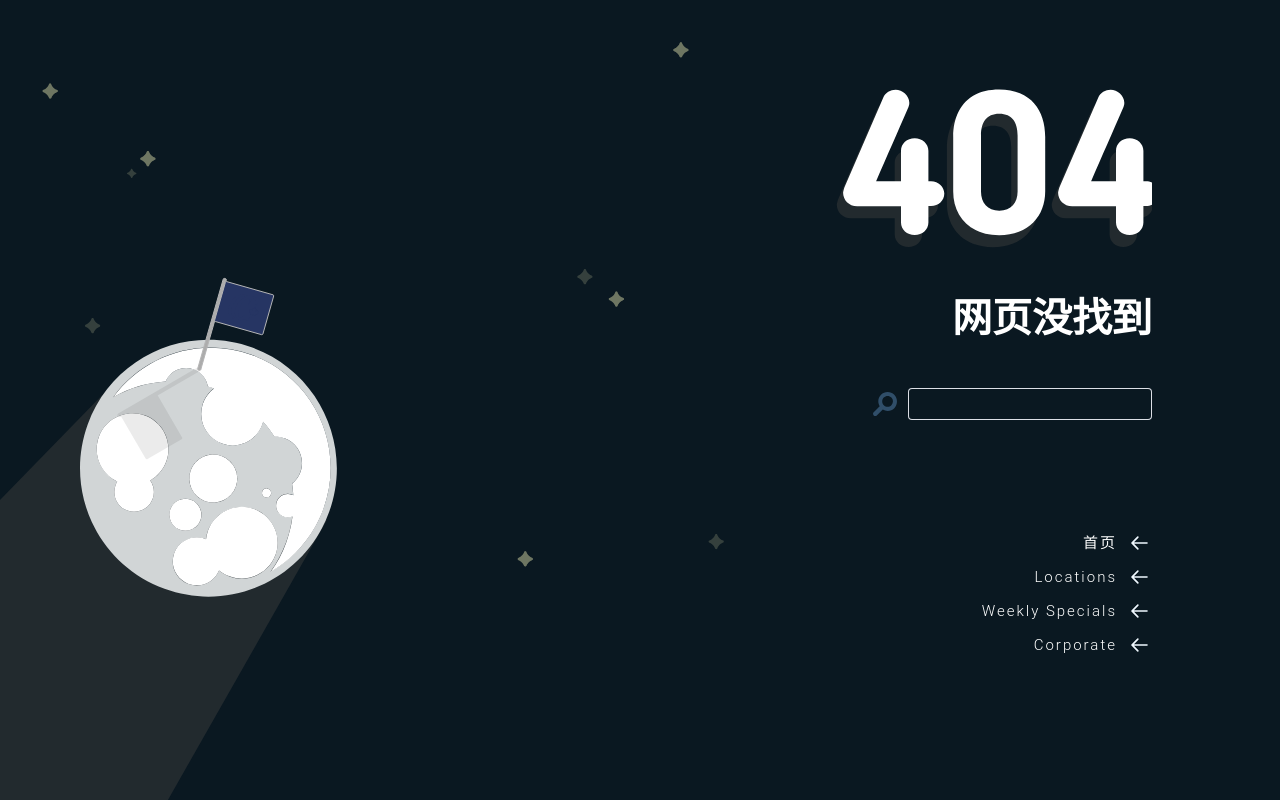
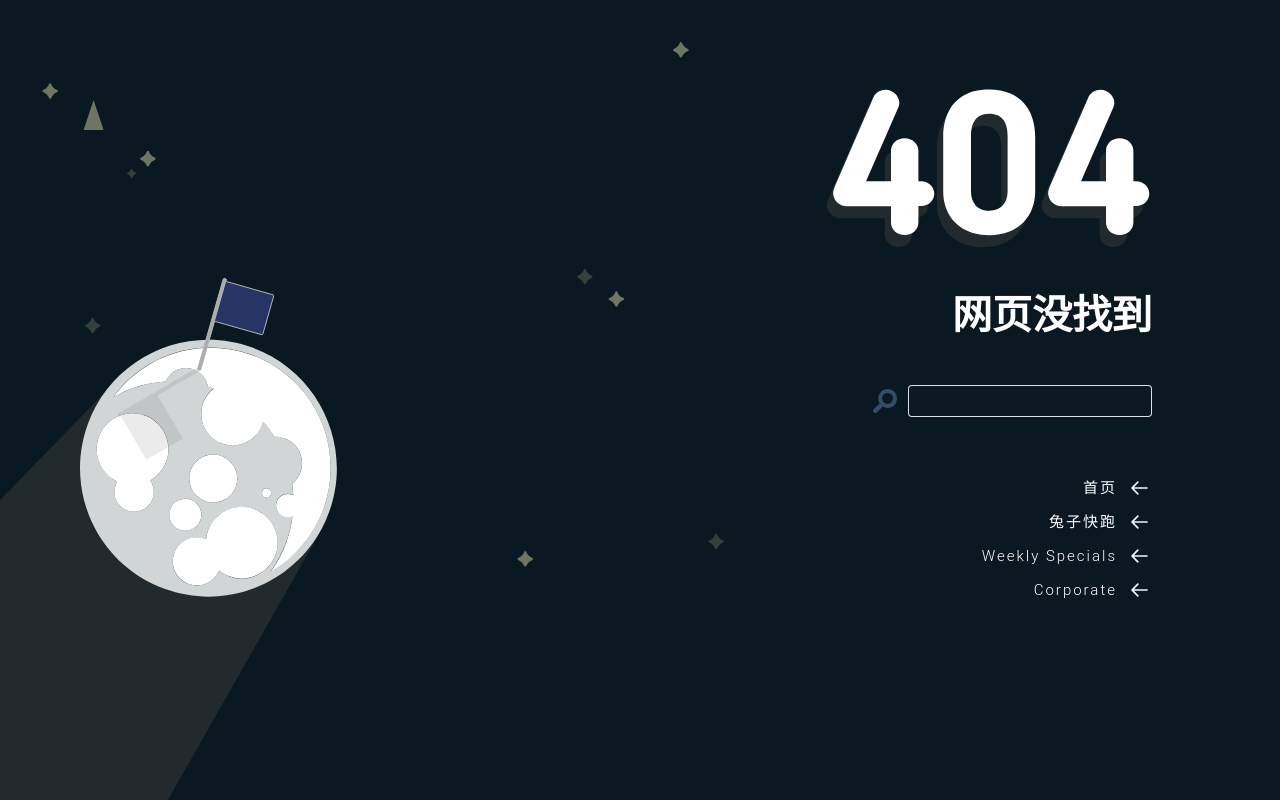
Before and after one commit to capujin/TransC, a Vue app in the folder front-web/: page /404 in a window 1280 px wide. Built offline with nearby package versions, Linux system fonts and the light colour scheme.

Commit message:
fix:404页面响应式设计

```diff
--- a/front-web/src/assets/base.css
+++ b/front-web/src/assets/base.css
@@ -1,4 +1,7 @@
 /* color palette from <https://github.com/vuejs/theme> */
+html{
+  font-size: 16px;
+}
 :root {
   --vt-c-white: #ffffff;
   --vt-c-white-soft: #f8f8f8;
--- a/front-web/src/assets/main.css
+++ b/front-web/src/assets/main.css
@@ -1,14 +1,24 @@
 @import './base.css';
 
-#app {
+#app {}
+
+a,
+.green {}
+
+@media (hover: hover) {}
+
+@media (min-width: 1024px) {}
+
+@media screen and (min-width: 375px) {
+    html {
+        font-size: calc(16px + 2*((100vw -375px)/39));
+    }
 }
 
-a,
-.green {
+@media screen and (min-width: 414px) {
+    html {
+        font-size: 20px;
+    }
 }
 
-@media (hover: hover) {
-}
-
-@media (min-width: 1024px) {
-}
+/*375px宽度使用16px基准尺寸，414px宽度时根字号大小正好是18pxfont-size:calc(16px+2*((100vw -375px)/39);@media screen and (min-width: 414px)html{font-size: 18px;*/
--- a/front-web/src/router/index.ts
+++ b/front-web/src/router/index.ts
@@ -11,12 +11,17 @@ export const router = createRouter({
         {
             path: '/404',
             name: '404',
-            component: () => import('@/views/error-stage/404.vue'),
+            component: () => import('@/views/error-stage/404.vue')
         },
         {
             path: '/:pathMatch(.*)*',
             name: 'NotFound',
-            redirect: '/404',
+            redirect: '/404'
         },
+        {
+            path:'/game',
+            name:'RunOfTheRabbit',
+            component: () => import('@/views/others/RunOfTheRabbit.vue')
+        }
     ]
 })
--- a/front-web/src/views/error-stage/404.vue
+++ b/front-web/src/views/error-stage/404.vue
@@ -1,8 +1,8 @@
 <template>
     <div class="body">
         <div class="notfound-copy">
-            <svg aria-labelledby="404" alt="404 Page not found" class="not-found">
-                <title id="svgtitle1">404 Page not found</title>
+            <div class="logo">
+                <svg view="0 0 350 200" aria-labelledby="404" alt="404 Page not found" class="not-found">
                     <g class="404-text">
                         <g opacity=".5" fill="#3B3D3D">
                             <path
@@ -15,6 +15,8 @@
                     </g>
                 </svg>
                 <h1>网页没找到</h1>
+            </div>
+            <div class="menu">
                 <div class="input">
                     <el-input></el-input>
                     <!-- 搜索图标 -->
@@ -32,7 +34,7 @@
                             </path>
                         </svg>
                     </div>
-                <div class="opt">Locations
+                    <div class="opt" @click="navigate('game')">兔子快跑
                         <svg viewBox="0 0 24 24">
                             <path
                                 d="M21,11H5.41l5.3-5.29A1,1,0,1,0,9.29,4.29l-7,7h0a1.15,1.15,0,0,0-.21.33.94.94,0,0,0,0,.76,1.15,1.15,0,0,0,.21.33h0l7,7a1,1,0,0,0,1.42,0,1,1,0,0,0,0-1.42L5.41,13H21a1,1,0,0,0,0-2Z">
@@ -55,12 +57,13 @@
                     </div>
                 </div>
             </div>
+        </div>
         <svg aria-labelledby="Starry sky" alt="Starry sky" class="starry-sky">
             <title id="svgtitle2">Starry sky</title>
             <!-- STARS START -->
             <g class="all-stars" fill="#F6F5BC">
                 <path class="stars-one"
-                    d="M148.9 151.5c-.3-.3-.6-.4-1-.4s-.7.1-1 .4c-1.6 4.9-6.2 6.2-6.2 6.2-.3.3-.4.6-.4 1s.1.7.4 1c4.9 1.6 6.2 6.2 6.2 6.2.3.3.6.4 1 .4s.7-.1 1-.4c1.6-4.9 6.2-6.2 6.2-6.2.3-.3.4-.6.4-1s-.1-.7-.4-1c-5-1.7-6.2-6.2-6.2-6.2zM93.6 " />
+                    d="M148.9 151.5c-.3-.3-.6-.4-1-.4s-.7.1-1 .4c-1.6 4.9-6.2 6.2-6.2 6.2-.3.3-.4.6-.4 1s.1.7.4 1c4.9 1.6 6.2 6.2 6.2 6.2.3.3.6.4 1 .4s.7-.1 1-.4c1.6-4.9 6.2-6.2 6.2-6.2.3-.3.4-.6.4-1s-.1-.7-.4-1c-5-1.7-6.2-6.2-6.2-6.2zM93.6 100l10 30h-20l10-30z" />
                 <path class="stars-two"
                     d="M148.9 540.6c-4.9-1.6-6.2-6.2-6.2-6.2-.3-.3-.6-.4-1-.4s-.7.1-1 .4c-1.6 4.9-6.2 6.2-6.2 6.2-.3.3-.4.6-.4 1s.1.7.4 1c4.9 1.6 6.2 6.2 6.2 6.2.3.3.6.4 1 .4s.7-.1 1-.4c1.6-4.9 6.2-6.2 6.2-6.2.3-.3.4-.6.4-1s-.1-.8-.4-1zM526.3 551.7c-.3-.3-.6-.4-1-.4s-.7.1-1 .4c-1.6 4.9-6.2 6.2-6.2 6.2-.3.3-.4.6-.4 1s.1.7.4 1c4.9 1.6 6.2 6.2 6.2 6.2.3.3.6.4 1 .4s.7-.1 1-.4c1.6-4.9 6.2-6.2 6.2-6.2.3-.3.4-.6.4-1s-.1-.7-.4-1c-5-1.7-6.2-6.2-6.2-6.2zM617.4 291.9c-.3-.3-.6-.4-1-.4s-.7.1-1 .4c-1.6 4.9-6.2 6.2-6.2 6.2-.3.3-.4.6-.4 1s.1.7.4 1c4.9 1.6 6.2 6.2 6.2 6.2.3.3.6.4 1 .4s.7-.1 1-.4c1.6-4.9 6.2-6.2 6.2-6.2.3-.3.4-.6.4-1s-.1-.7-.4-1c-5-1.6-6.2-6.2-6.2-6.2zM681.9 42.7c-.3-.3-.6-.4-1-.4s-.7.1-1 .4c-1.6 4.9-6.2 6.2-6.2 6.2-.3.3-.4.6-.4 1s.1.7.4 1c4.9 1.6 6.2 6.2 6.2 6.2.3.3.6.4 1 .4s.7-.1 1-.4c1.6-4.9 6.2-6.2 6.2-6.2.3-.3.4-.6.4-1s-.1-.7-.4-1c-5-1.7-6.2-6.2-6.2-6.2zM51.1 83.9c-.3-.3-.6-.4-1-.4s-.7.1-1 .4C47.5 88.8 43 90 43 90c-.3.3-.4.6-.4 1s.1.7.4 1c4.9 1.6 6.2 6.2 6.2 6.2.3.3.6.4 1 .4s.7-.1 1-.4c1.6-4.9 6.2-6.2 6.2-6.2.3-.3.4-.6.4-1s-.1-.7-.4-1c-5.1-1.6-6.3-6.1-6.3-6.1z" />
                 <path class="all-stars"
@@ -106,7 +109,13 @@
 
 <script lang="ts" setup name="Error404">
 import { ref, onMounted, computed } from 'vue'
+import { useRouter } from 'vue-router';
 
+const router = useRouter();
+
+function navigate(name) {
+    router.push(`/${name}`); // 替换为你的目标路由
+}
 
 const innerHeight = ref(0);
 
@@ -146,7 +155,7 @@ onMounted(() => {
 }
 
 .not-found {
-    width: 560px;
+    width: 570px;
     height: 225px;
     margin-right: -10px;
 }
@@ -185,7 +194,20 @@ onMounted(() => {
     gap: 10px;
     align-items: end;
 
+    .logo {
+        width: 100%;
+        h1 {
+            text-align: right;
+            font-weight: 700;
+            font-size: 40px;
+        }
+    }
+
+    .menu {
+        width: 100%;
+
         .input {
+            float: right;
             display: flex;
             flex-direction: row-reverse;
             align-items: center;
@@ -197,7 +219,8 @@ onMounted(() => {
                 flex: 7;
 
                 ::v-deep .el-input__wrapper {
-                background-color: transparent;
+                    background-color: #0A1821;
+                    backdrop-filter: blur(3px);
                 }
             }
 
@@ -206,6 +229,8 @@ onMounted(() => {
                 height: 26px;
             }
         }
+    }
+
 
     .options {
         display: flex;
@@ -258,11 +283,6 @@ onMounted(() => {
     }
 }
 
-h1 {
-    font-weight: 700;
-    font-size: 40px;
-}
-
 .moon {
     opacity: 1;
     transition: opacity .3s;
@@ -284,9 +304,30 @@ h1 {
     }
 }
 
-@media (max-width: 376px) {
+// @media (max-width: 416px) {
+//     .starry-sky {
+//         z-index: -1;
+//         filter: blur(10px);
+//     }
+// }
+// .starry-sky
+@media (max-width: 680px) {
     .moon {
         opacity: 0;
     }
 }
+
+@media (max-height: 400px) {
+    .notfound-copy {
+        position: relative;
+        width: 100%;
+        flex-direction: row;
+        .logo{
+            transform: scale(0.7);
+            display: flex;
+            flex-direction: column;
+            justify-content: start;
+        }
+    }
+}
 </style>
--- /dev/null
+++ b/front-web/src/views/others/RunOfTheRabbit.vue
@@ -0,0 +1,7 @@
+<template>
+    游戏界面
+</template>
+
+<script setup lang="ts"></script>
+
+<style lang="scss" scoped></style>
--- a/front-web/vite.config.ts
+++ b/front-web/vite.config.ts
@@ -21,16 +21,17 @@ export default defineConfig({
       },
     },
   },
-  // server: {
-  //   port: 5173,
-  //   proxy: {
-  //     // 选项实现: http://localhost:5173/api/bar 转发至 http://jsonplaceholder.typicode.com/bar
-  //     '^/api': {
-  //       target: 'http://localhost:2408',
-  //       changeOrigin: true,
-  //       rewrite: (path) => path.replace(/^\/api/, ''),
-  //     },
-  //   },
-  //   hmr: true,
-  // },
+  server: {
+    host: true, // 这样可以暴露到网络
+    port: 5173,
+    proxy: {
+      // 选项实现: http://localhost:5173/api/bar 转发至 http://jsonplaceholder.typicode.com/bar
+      '^/api': {
+        target: 'http://localhost:2408',
+        changeOrigin: true,
+        rewrite: (path) => path.replace(/^\/api/, ''),
+      },
+    },
+    hmr: true,
+  },
 })
```
Also changed, not shown: 1 other file (tests, documents, lock files or other folders). Lines whose indentation alone changed are shown as unchanged.
